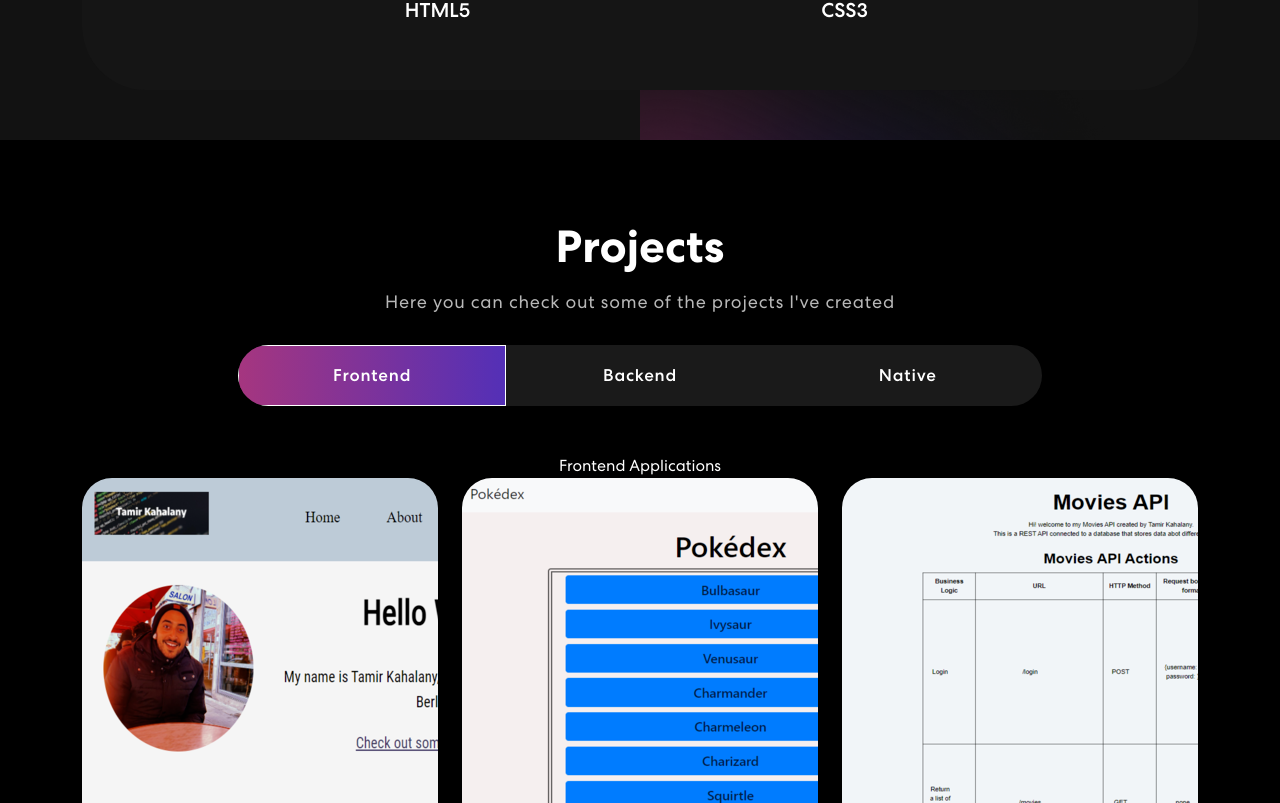
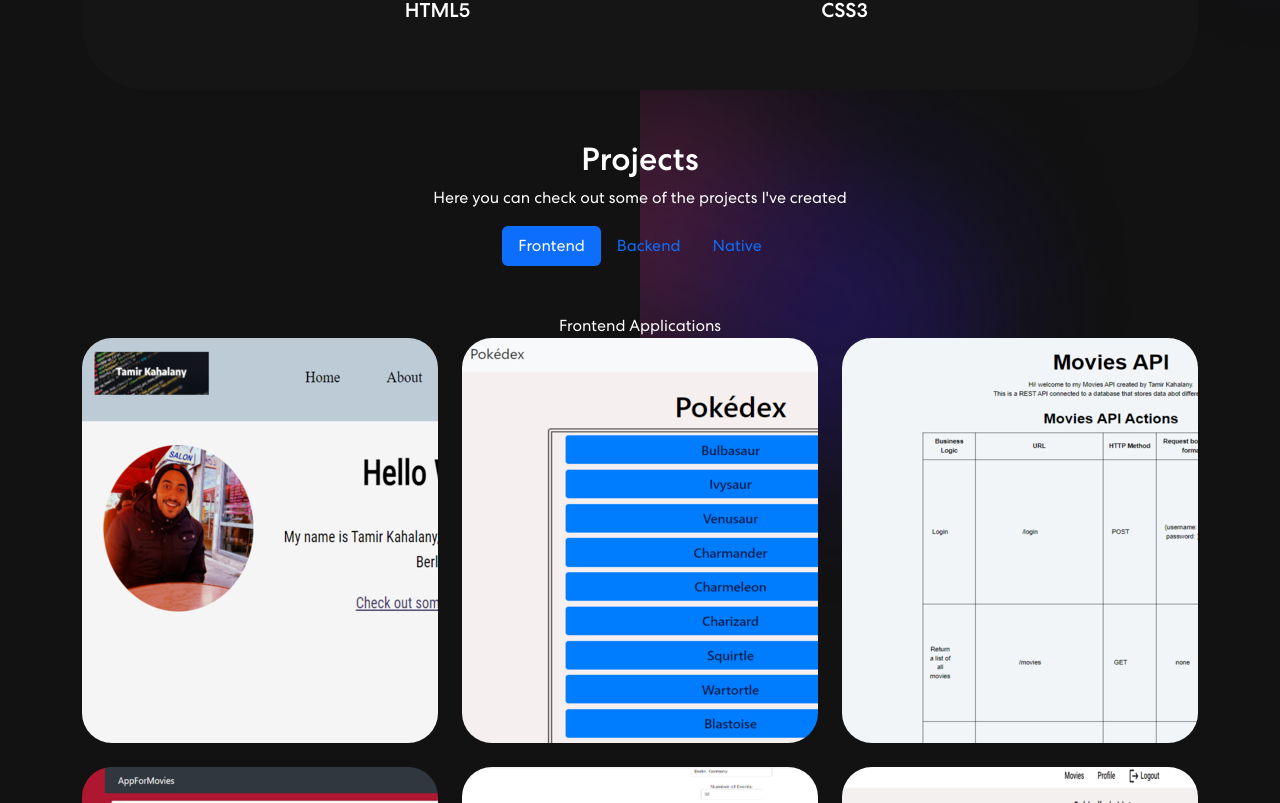
Before and after one commit to TKTamir/portfolio, a React (Create React App) app: page / in a window 1280 px wide. Shown: the part 1137-1940 px from the top of the page. Built offline with nearby package versions, Linux system fonts and the light colour scheme.

Commit message:
Adjust styling for Let's Connect buttons

```diff
--- a/src/App.css
+++ b/src/App.css
@@ -227,6 +227,25 @@ nav.navbar .navbar-toggler[aria-expanded="true"] .navbar-toggler-icon {
   border-color: transparent;
 }
 
+/* Let's Connect Button */
+
+.contact-btn {
+  font-weight: 700;
+  color: #fff !important;
+  border: 1px solid #fff;
+  padding: 18px 34px;
+  font-size: 18px;
+  margin-left: 18px;
+  position: relative;
+  background-color: transparent;
+  z-index: 1;
+}
+
+/* Re-align nav buttons */
+.me-auto {
+  margin-left: 15px;
+}
+
 /************ Banner Css ************/
 .banner {
   margin-top: 0;
@@ -311,6 +330,10 @@ nav.navbar .navbar-toggler[aria-expanded="true"] .navbar-toggler-icon {
   border-right: 0.08em solid #666;
 }
 
+.banner-paragraph {
+  margin-bottom: 35px;
+}
+
 /************ Skills Css ************/
 .skill {
   padding: 0 0 50px 0;
@@ -363,19 +386,19 @@ nav.navbar .navbar-toggler[aria-expanded="true"] .navbar-toggler-icon {
 }
 
 /************ Projects Css ************/
-.project {
+.projects {
   padding: 80px 0;
   position: relative;
   background-color: black;
 }
 
-.project h2 {
+.projects h2 {
   font-size: 45px;
   font-weight: 700;
   text-align: center;
 }
 
-.project p {
+.projects p {
   color: #B8B8B8;
   font-size: 18px;
   letter-spacing: 0.8px;
@@ -385,7 +408,7 @@ nav.navbar .navbar-toggler[aria-expanded="true"] .navbar-toggler-icon {
   width: 56%;
 }
 
-.project .nav.nav-pills {
+.projects .nav.nav-pills {
   width: 72%;
   margin: 0 auto;
   border-radius: 50px;
@@ -393,11 +416,11 @@ nav.navbar .navbar-toggler[aria-expanded="true"] .navbar-toggler-icon {
   overflow: hidden;
 }
 
-.project .nav.nav-pills .nav-item {
+.projects .nav.nav-pills .nav-item {
   width: 33.33333%;
 }
 
-.project .nav.nav-pills .nav-link {
+.projects .nav.nav-pills .nav-link {
   background-color: transparent;
   border-radius: 0;
   padding: 17px 0;
@@ -412,7 +435,7 @@ nav.navbar .navbar-toggler[aria-expanded="true"] .navbar-toggler-icon {
   z-index: 0;
 }
 
-.project .nav.nav-pills .nav-link::before {
+.projects .nav.nav-pills .nav-link::before {
   content: "";
   position: absolute;
   width: 0;
@@ -424,11 +447,11 @@ nav.navbar .navbar-toggler[aria-expanded="true"] .navbar-toggler-icon {
   transition: 0.3s ease-in-out;
 }
 
-.project .nav.nav-pills .nav-link.active::before {
+.projects .nav.nav-pills .nav-link.active::before {
   width: 100% !important;
 }
 
-.project .nav.nav-pills .nav-link.active {
+.projects .nav.nav-pills .nav-link.active {
   border: 1px solid rgba(255, 255, 255, 1);
 }
 
```
